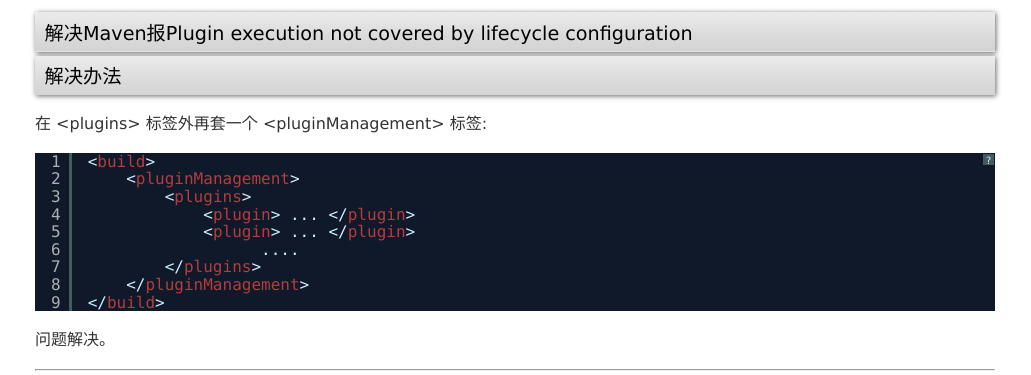
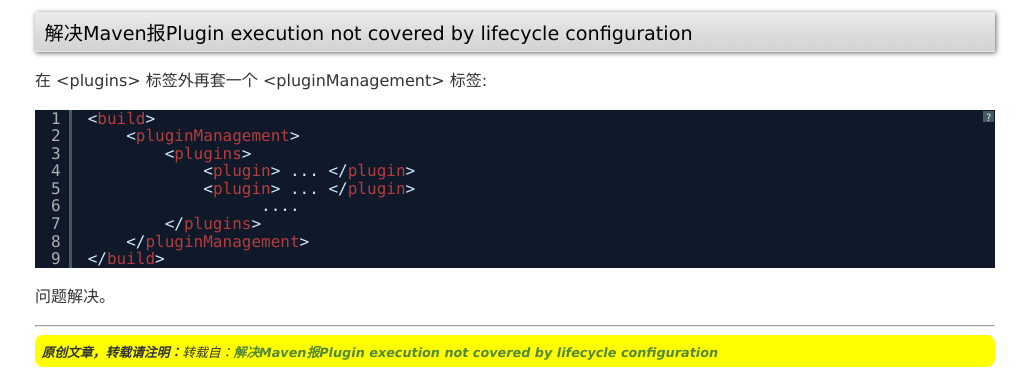
Before and after one commit to mrcodechen/mrcodechen.github.com, a Jekyll site: the page built from _posts/2014-08-24-maven-pom-plugin-error.md, in a window 1280 px wide, cut to the strip 324-699 px from the top of the page. Shown: the whole strip, without its empty margins (125-1156 px from the left). Built offline with Jekyll 4.4.1, drawn with Linux system fonts in a browser that asks for light colours; Markdown is read by kramdown in place of the engine named in the settings; a script that is not in the unit is left out; comment, search, counter and statistics services are not loaded.

Commit message:
update 2014-08-24-maven-pom-plugin-error.md

```diff
--- a/_posts/2014-08-24-maven-pom-plugin-error.md
+++ b/_posts/2014-08-24-maven-pom-plugin-error.md
@@ -9,7 +9,6 @@ tags:
 
 ## 解决Maven报Plugin execution not covered by lifecycle configuration
 
-## 解决办法 ##
 在 &lt;plugins&gt; 标签外再套一个 &lt;pluginManagement&gt; 标签:
 <pre class="brush:xml">
 &lt;build&gt;
```
